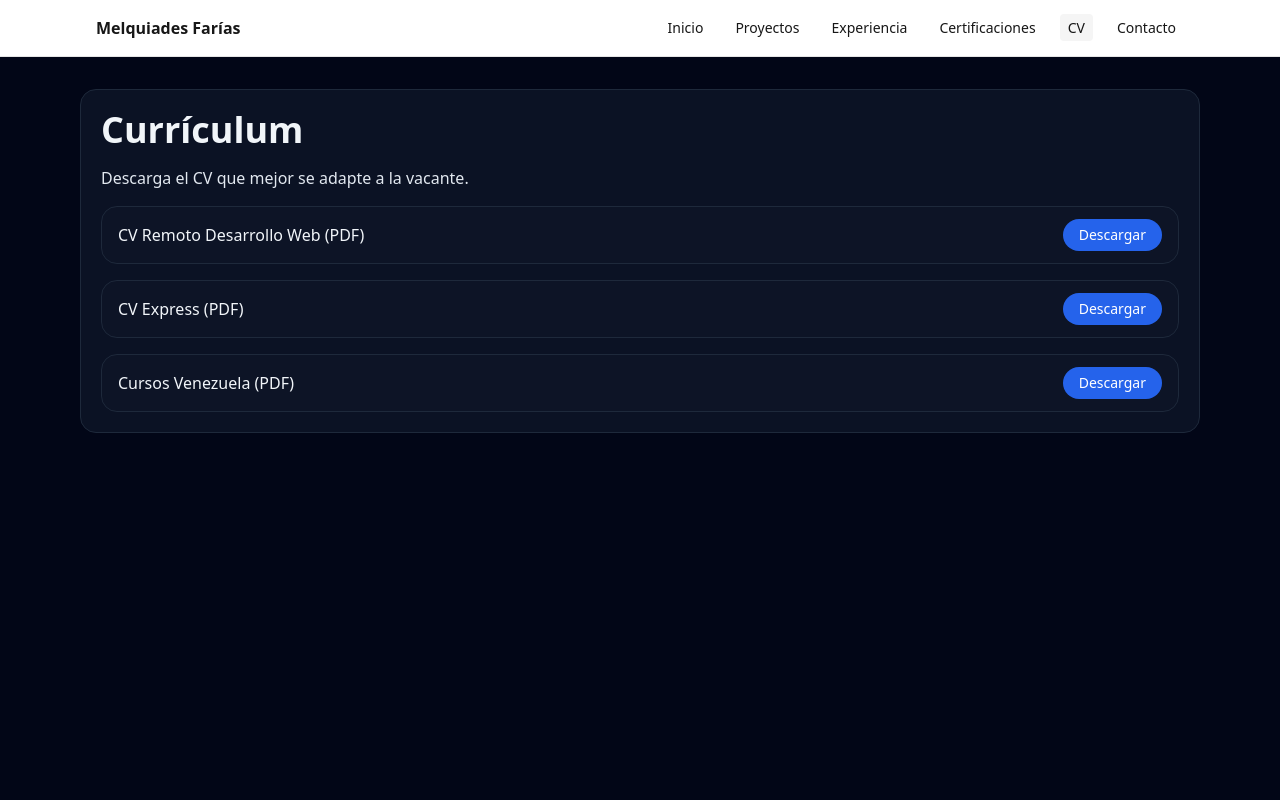
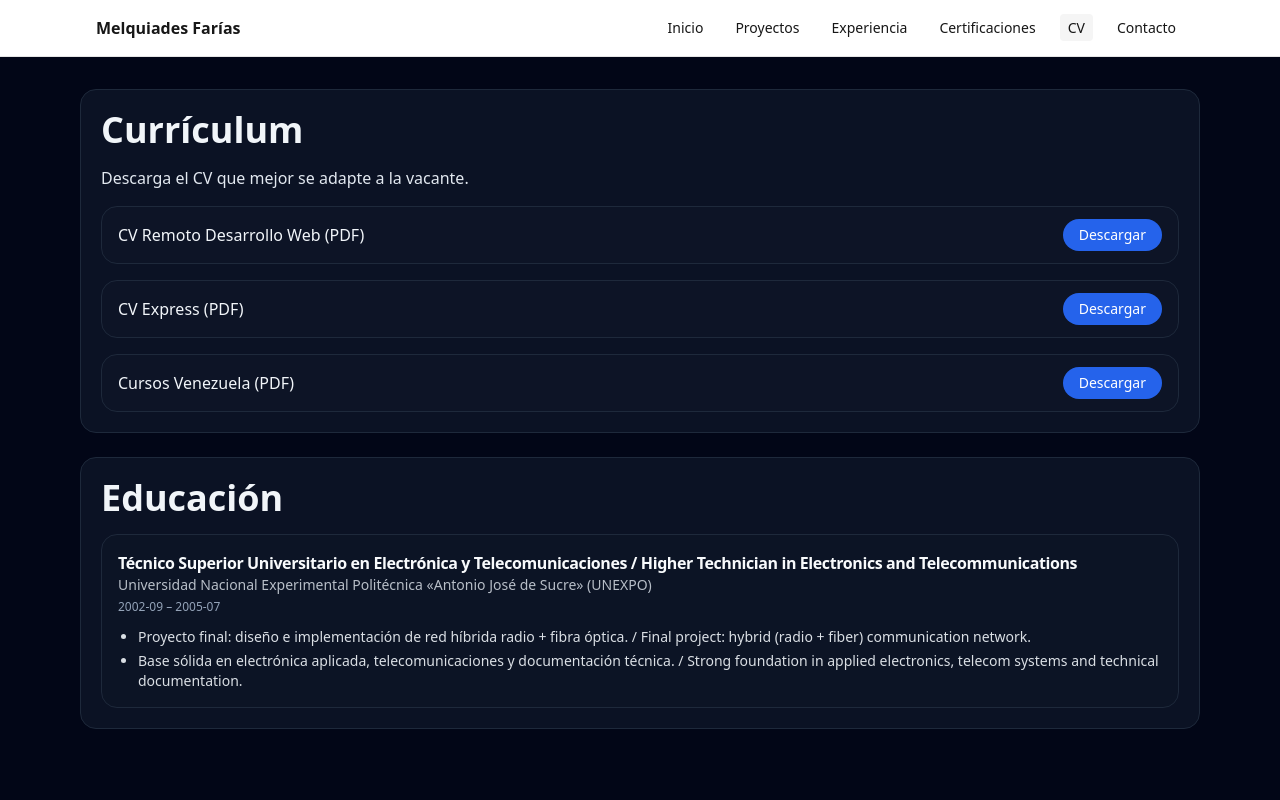
Before and after one commit to Remotas/remotas-portfolio, a Next.js app: page /cv in a window 1280 px wide. Shown: the top 800 px of the page. Built offline with nearby package versions, Linux system fonts and the light colour scheme.

Commit message:
feat(cv): enable YAML-based education section

```diff
--- a/app/cv/page.tsx
+++ b/app/cv/page.tsx
@@ -1,6 +1,17 @@
 // app/cv/page.tsx
 import Section from "@/components/Section";
 import { themeTokens } from "@/theme/tokens";
+import education from "@/content/education.yml";
+
+type EducationItem = {
+  degree: string;
+  institution: string;
+  period?: string;
+  notes?: string[];
+};
+
+// Nota: el YAML que pasaste ya viene bilingüe en las cadenas (ES/EN en línea).
+// No hacemos split por idioma aquí para mantener el portfolio ligero.
 
 export default function CvPage() {
   const files = [
@@ -18,11 +29,14 @@ export default function CvPage() {
     },
   ];
 
+  const educationItems = education as EducationItem[];
+
   return (
     <main
       className={`min-h-screen ${themeTokens.backgroundBase} pb-12 pt-8`}
     >
       <div className="mx-auto max-w-6xl px-4 space-y-6">
+        {/* Sección principal de CV / descargas */}
         <Section id="cv" title="Currículum" headingLevel="h1">
           <p className="text-slate-200 mb-4">
             Descarga el CV que mejor se adapte a la vacante.
@@ -46,6 +60,40 @@ export default function CvPage() {
             ))}
           </div>
         </Section>
+
+        {/* Nueva sección: Educación (tomada de content/education.yml) */}
+        {educationItems && educationItems.length > 0 && (
+          <Section id="education" title="Educación" headingLevel="h2">
+            <div className="space-y-4">
+              {educationItems.map((item, idx) => (
+                <article
+                  key={idx}
+                  className={`bg-slate-900/30 ${themeTokens.cardRadius} ${themeTokens.cardBorder} p-4`}
+                >
+                  <h3 className="text-slate-50 font-semibold tracking-tight">
+                    {item.degree}
+                  </h3>
+                  <p className="text-sm text-slate-200/80">
+                    {item.institution}
+                  </p>
+                  {item.period ? (
+                    <p className="text-xs text-slate-400 mt-1">
+                      {item.period}
+                    </p>
+                  ) : null}
+
+                  {item.notes && item.notes.length > 0 ? (
+                    <ul className="mt-3 space-y-1 list-disc pl-5 text-sm text-slate-100/90">
+                      {item.notes.map((note, nIdx) => (
+                        <li key={nIdx}>{note}</li>
+                      ))}
+                    </ul>
+                  ) : null}
+                </article>
+              ))}
+            </div>
+          </Section>
+        )}
       </div>
     </main>
   );
--- a/next.config.mjs
+++ b/next.config.mjs
@@ -1,3 +1,5 @@
+// C:\Users\melqu\remotas-portfolio\next.config.mjs
+
 import createMDX from "@next/mdx";
 import remarkGfm from "remark-gfm";
 
@@ -10,7 +12,15 @@ const withMDX = createMDX({
 const nextConfig = {
   experimental: { typedRoutes: true },
   pageExtensions: ["ts", "tsx", "mdx"],
-  // Para GitHub Pages (opcional):
+  webpack: (config) => {
+    // Permitir importar archivos .yml / .yaml
+    config.module.rules.push({
+      test: /\.ya?ml$/i,
+      use: "js-yaml-loader",
+    });
+    return config;
+  },
+  // Si en algún momento vuelves a GitHub Pages:
   // output: "export",
   // images: { unoptimized: true },
   // basePath: process.env.NEXT_BASE_PATH || "",
--- a/package.json
+++ b/package.json
@@ -31,6 +31,7 @@
   "devDependencies": {
     "@tailwindcss/typography": "^0.5.19",
     "@types/react": "^18.3.26",
-    "@types/react-dom": "^18.3.7"
+    "@types/react-dom": "^18.3.7",
+    "js-yaml-loader": "^1.2.2"
   }
 }
```
Also changed, not shown: tsconfig.json (+5 -12 lines), types/yaml.d.ts (added, +11 -0 lines), 1 other file (tests, documents, lock files or other folders).
